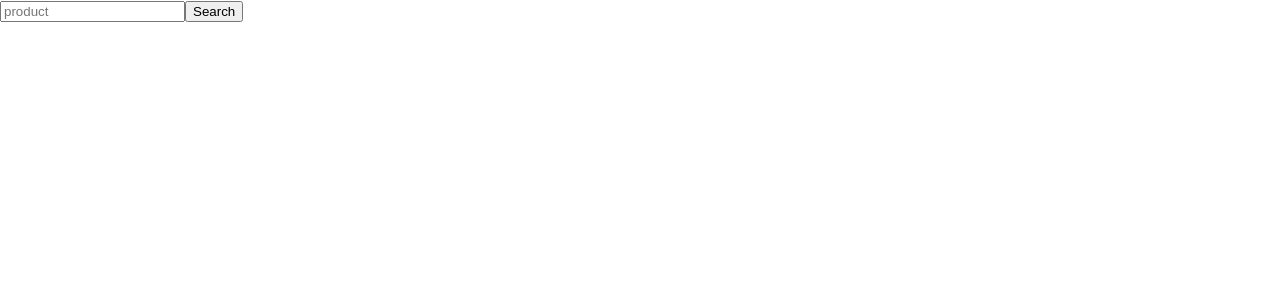
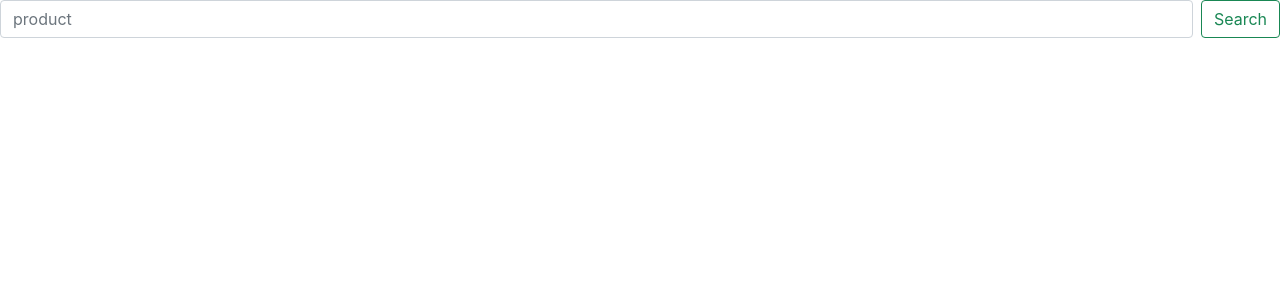
Before and after one commit to jaguirre815/Wishlist-Frontend, a React (Create React App) app: page / in a window 1280 px wide. Shown: the top 300 px of the page. Built offline with nearby package versions, Linux system fonts and the light colour scheme.

Commit message:
added nav-bar and css

```diff
--- a/public/index.html
+++ b/public/index.html
@@ -10,6 +10,13 @@
       content="Web site created using create-react-app"
     />
     <link rel="apple-touch-icon" href="%PUBLIC_URL%/logo192.png" />
+
+    <link rel="stylesheet" href="https://cdn.jsdelivr.net/npm/bootstrap@5.1.3/dist/css/bootstrap.min.css" integrity="sha384-1BmE4kWBq78iYhFldvKuhfTAU6auU8tT94WrHftjDbrCEXSU1oBoqyl2QvZ6jIW3" crossorigin="anonymous">
+
+    <script src="https://cdn.jsdelivr.net/npm/bootstrap@5.1.3/dist/js/bootstrap.bundle.min.js" integrity="sha384-ka7Sk0Gln4gmtz2MlQnikT1wXgYsOg+OMhuP+IlRH9sENBO0LRn5q+8nbTov4+1p" crossorigin="anonymous"></script>
+
+
+
     <!--
       manifest.json provides metadata used when your web app is installed on a
       user's mobile device or desktop. See https://developers.google.com/web/fundamentals/web-app-manifest/
--- a/src/App.css
+++ b/src/App.css
@@ -1,3 +1,5 @@
+
+
 .App {
   text-align: center;
 }
--- a/src/App.js
+++ b/src/App.js
@@ -1,6 +1,8 @@
 import { useEffect, useState } from "react";
 import Input from "./Components/Input";
 import Display from "./Components/Display";
+import './App.css'
+
 
 function App() {
   const [product, setProduct] = useState(null)
--- a/src/Components/Display.js
+++ b/src/Components/Display.js
@@ -2,16 +2,19 @@
 
 function Display({ product }) {
     return (
-        <div>
+        <nav class="navbar bg-light">
+        <div class="container-fluid">
               <h1>{product.name}</h1>
               <img src = {product.image} alt='product'/>
               <h2>Retail Price ${product.regularPrice} </h2>
               <h2>Sale Price ${product.salePrice}</h2>
               <h3>{product.shortDescription}</h3>
-
               <a href={product.url} target='blank'>
               <h3>Link to Product</h3></a>
         </div>
+        </nav>
+
+
     )
 }
 
--- a/src/Components/Input.js
+++ b/src/Components/Input.js
@@ -1,5 +1,5 @@
 import { useState } from "react"
-
+const { REACT_APP_MY_BBKEY } = process.env;
 function Input({ setProduct }) {
    const [productname, setProductname] = useState('')
 
@@ -11,7 +11,7 @@ function Input({ setProduct }) {
    }
 const handleSubmit = async (e) => {
     e.preventDefault()
-    const response = await fetch(`https://api.bestbuy.com/v1/products/${productname}.json?show=sku,name,regularPrice,manufacturer,salePrice,image,url,shortDescription&apiKey=(?)`)
+    const response = await fetch(`https://api.bestbuy.com/v1/products/${productname}.json?show=sku,name,regularPrice,manufacturer,salePrice,image,url,shortDescription&apiKey=${process.env.REACT_APP_MY_BBKEY}`)
     const data = await response.json()
 
     setProduct(data)
@@ -22,9 +22,10 @@ const handleSubmit = async (e) => {
 }
 
     return(
-        <form onSubmit={handleSubmit}>
-            <input onChange={handleChange}placeholder="product"/>
-            <button type="submit">Search</button>
+
+        <form class="d-flex" onSubmit={handleSubmit}>
+            <input class="form-control me-2" onChange={handleChange}placeholder="product"/>
+            <button class="btn btn-outline-success" >Search</button>
 
         </form>
     )
```
Also changed, not shown: 2 other files (tests, documents, lock files or other folders).
